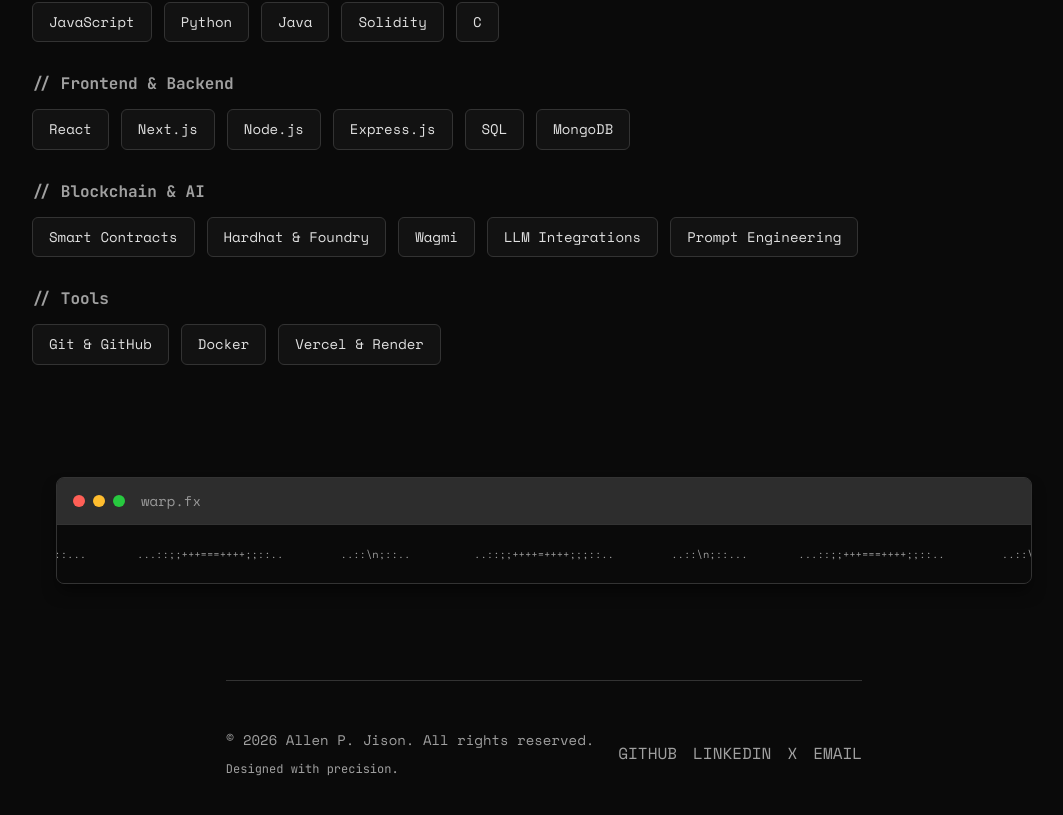
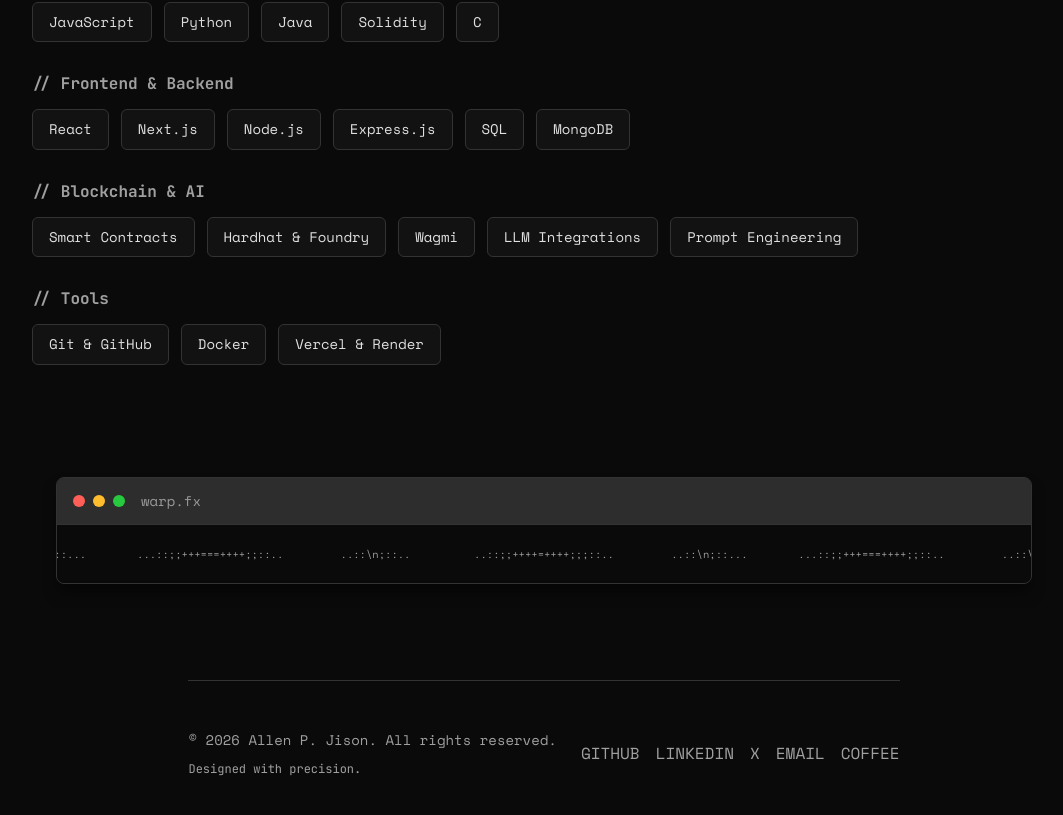
Before and after one commit to LyfSeeker/My-Portfolio, a React (Vite) app: page / in a window 1280 px wide. Shown: the part 4057-4872 px from the top of the page, without its empty margins (96-1159 px from the left). Built offline with nearby package versions, Linux system fonts and the light colour scheme.

Commit message:
Add Buy Me A Coffee link

```diff
--- a/src/App.jsx
+++ b/src/App.jsx
@@ -287,6 +287,7 @@
             <a href="https://linkedin.com/in/allenpjison" target="_blank" rel="noopener noreferrer">LINKEDIN</a>
             <a href="https://x.com/allenpj_" target="_blank" rel="noopener noreferrer">X</a>
             <a href="mailto:allenpjison@gmail.com">EMAIL</a>
+            <a href="https://buymeacoffee.com/allenpj" target="_blank" rel="noopener noreferrer">COFFEE</a>
           </div>
         </div>
       </footer>
```
